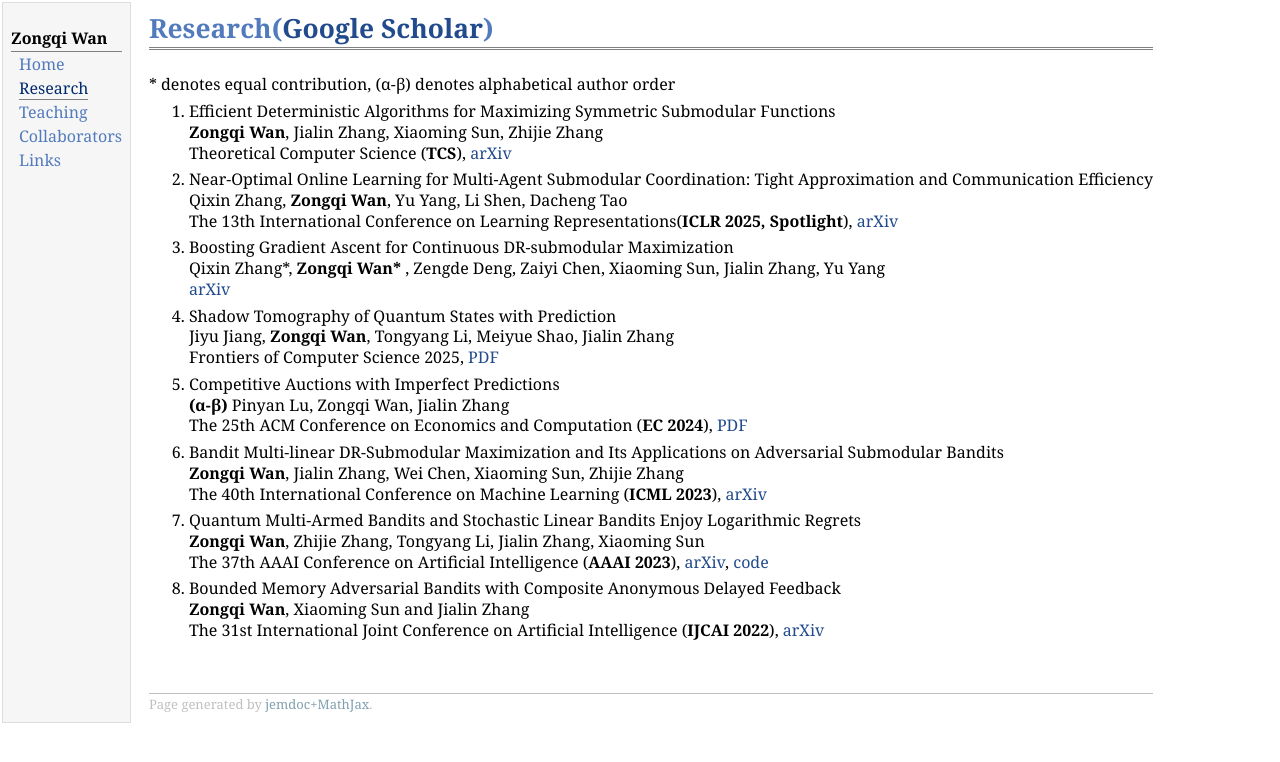
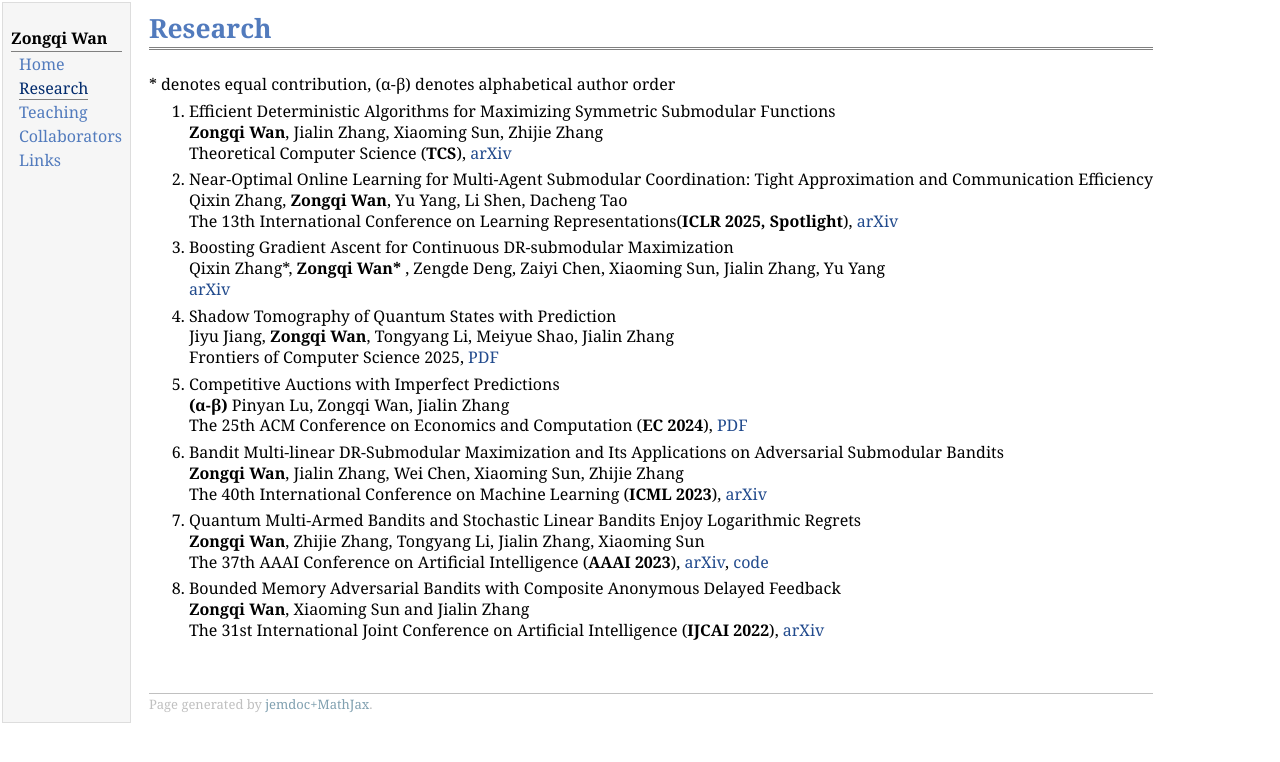
Before and after one commit to zongqi-wan/zongqi-wan.github.io, a plain HTML site: page research.html in a window 1280 px wide. Drawn offline with nearby package versions, Linux system fonts and the light colour scheme; some packages are replaced by stand-ins of ours.

Commit message:
Update research.html

```diff
--- a/research.html
+++ b/research.html
@@ -29,7 +29,7 @@ MathJax.Hub.Config({
 </td>
 <td id="layout-content">
 <div id="toptitle">
-<h1>Research(<a href="https://scholar.google.com/citations?user=-FKie2wAAAAJ" target=&ldquo;blank&rdquo;>Google Scholar</a>)</h1>
+<h1>Research</h1>
 </div>
 <p>* denotes equal contribution, (&alpha;-&beta;) denotes alphabetical author order
 </p>
```
